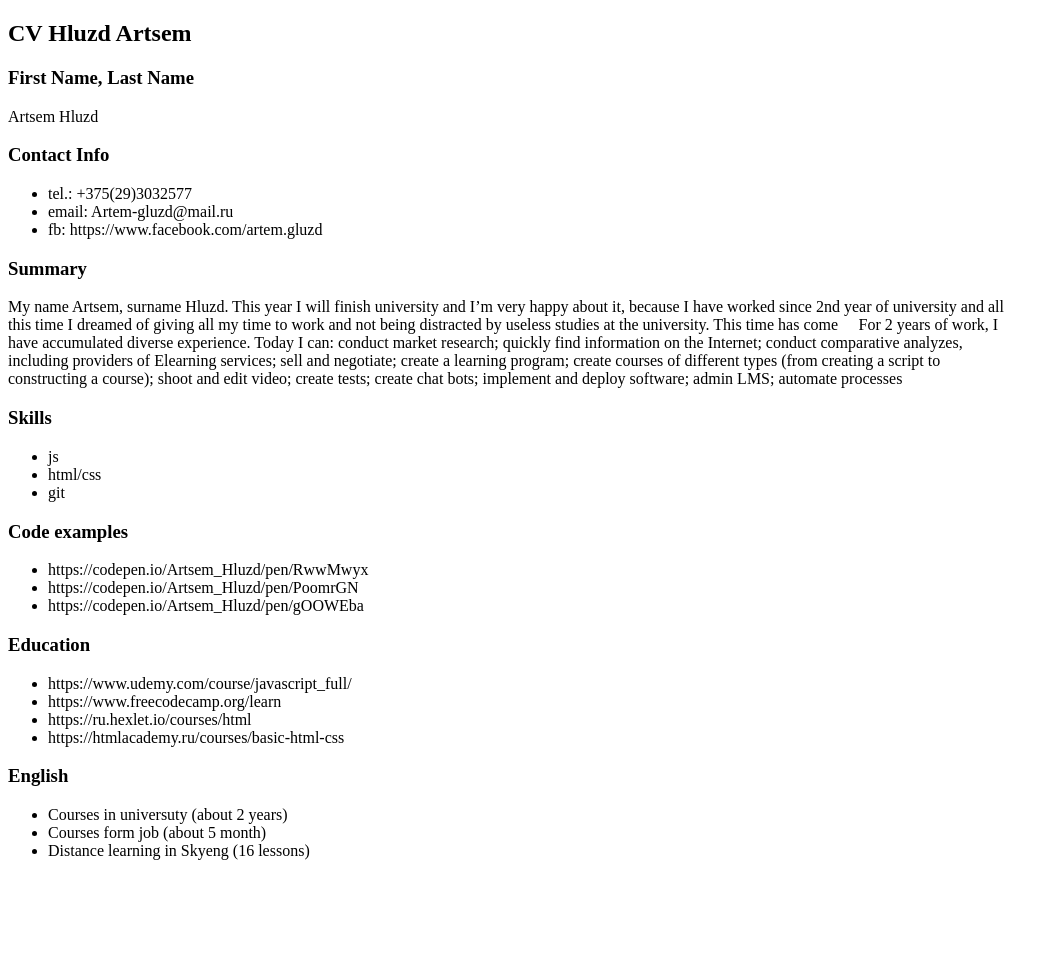
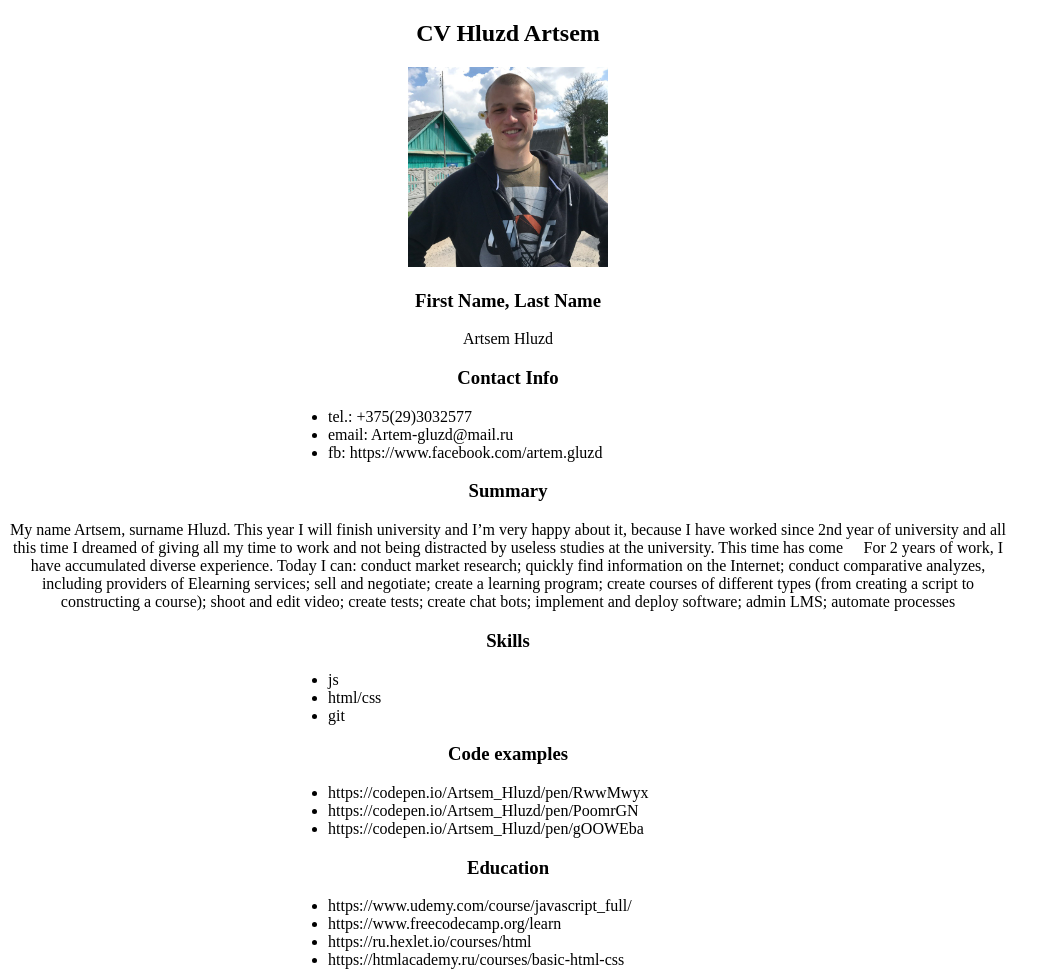
Before and after one commit to ArtsemHluzd/rsschool-cv, a plain HTML site: page index.html in a window 1280 px wide. Shown: the top 972 px of the page, without its empty margins (0-1061 px from the left). Before the commit the page ends 876 px from the top, so only its background shows below. Drawn offline with Linux system fonts and the light colour scheme.

Commit message:
refactor: finish html and css

```diff
--- a/index.html
+++ b/index.html
@@ -12,6 +12,7 @@
 <body>
     <section>
         <h1>CV Hluzd Artsem</h1>
+        <img src="avatar.jpg" alt="avatar" width="20%">
         <div class="point">
             <h3>First Name, Last Name</h3>
             <p>Artsem Hluzd</p>
@@ -26,7 +27,8 @@
         </div>
         <div class="point">
             <h3>Summary</h3>
-            <p class="summary"> My name Artsem, surname Hluzd. This year I will finish university and I’m very happy about it, because I
+            <p class="summary"> My name Artsem, surname Hluzd. This year I will finish university and I’m very happy
+                about it, because I
                 have worked
                 since 2nd year of university and all this time I dreamed of giving all my time to work and not being
                 distracted by
--- a/style.css
+++ b/style.css
@@ -1,3 +1,10 @@
 section {
-    width: 80%;
+    width: 1000px;
+    text-align: center;
 }
+
+ul {
+    width:40%;
+    margin: auto;
+    text-align: left;
+}
```
Also changed, not shown: avatar.jpg (added).
